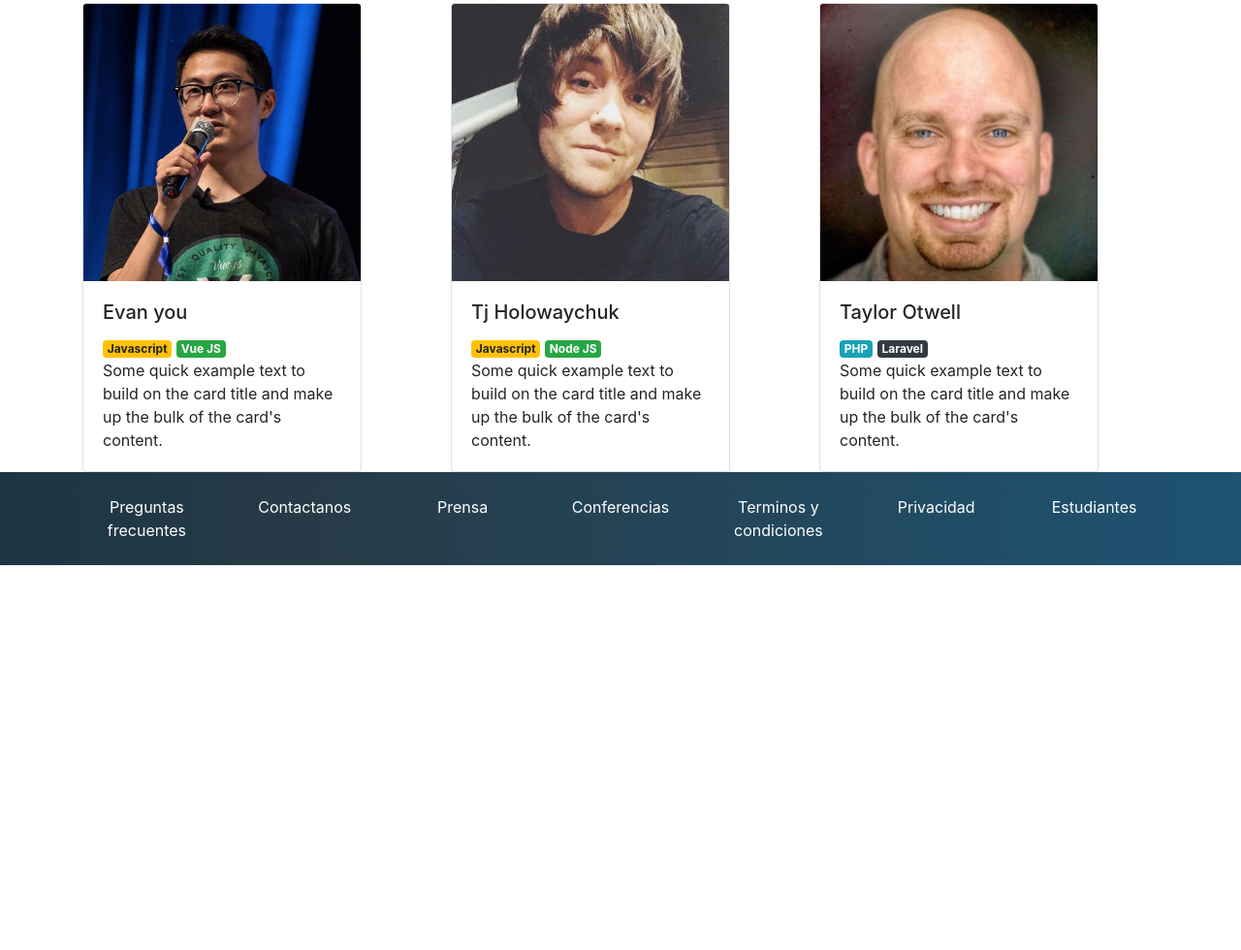
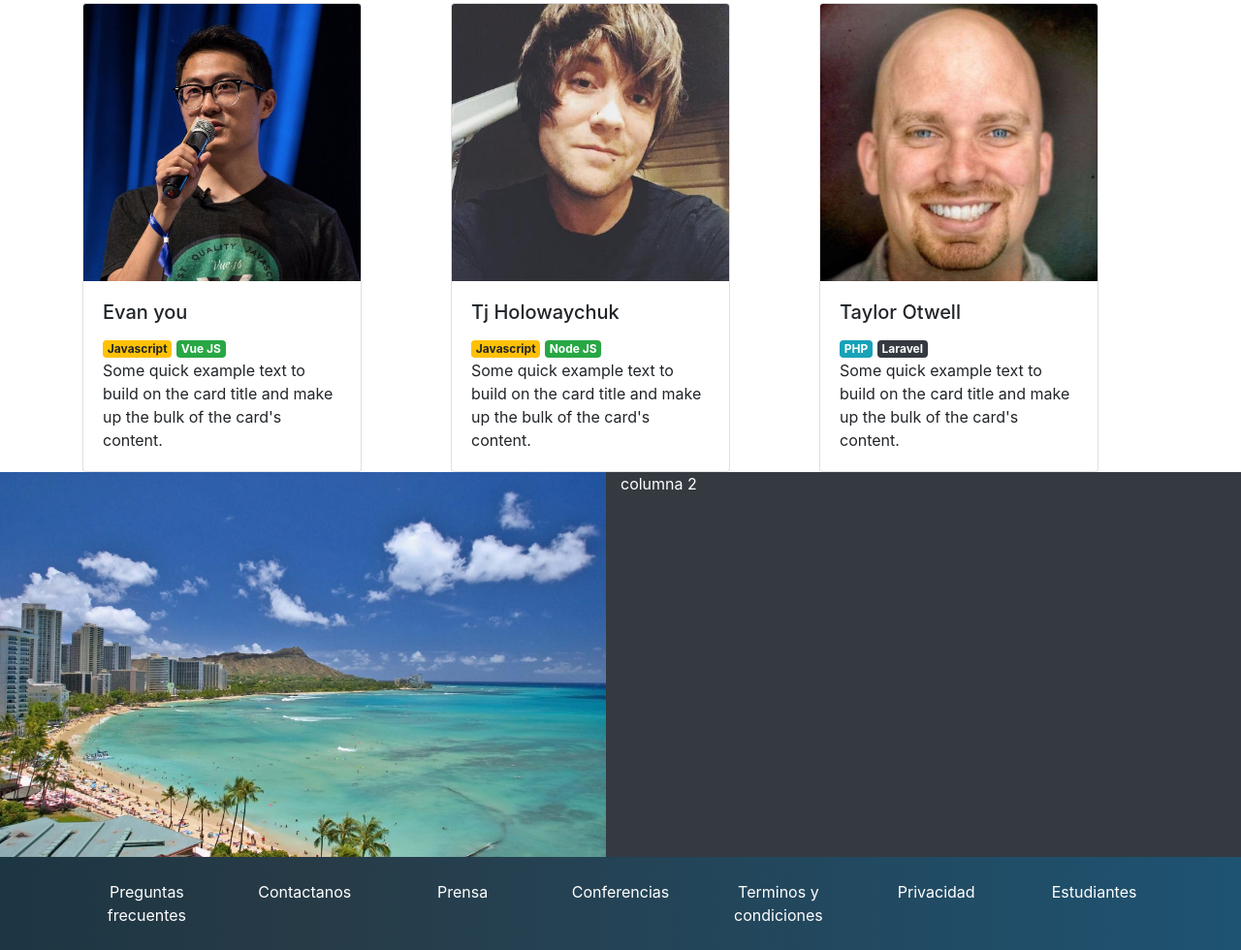
Before and after one commit to rych182/bootstrap4-p, a plain HTML site: page index.html in a window 1280 px wide. Shown: the part 707-1687 px from the top of the page at 97% size. Before the commit the page ends 1290 px from the top, so only its background shows below. Drawn offline with nearby package versions, Linux system fonts and the light colour scheme.

Commit message:
Agregué otra imagen

```diff
--- a/index.css
+++ b/index.css
@@ -45,6 +45,15 @@ donde esta el slide*/
   height: 100%;
 }
 
+#place-time{
+  background-color: #343a40;
+  color: white;
+}
+
+#place-time img{
+  max-width: 100%;
+}
+
 #footer{
   background: linear-gradient(90deg,#1c3643,#273b47 25%,#1e5372);
 }
--- a/index.html
+++ b/index.html
@@ -153,7 +153,22 @@
 
 <!--   ================== CERRAMOS  SPEAKERS =================         -->
 
+<!--  =================== LUGAR Y FECHA ========================    -->
 
+  <section id="place-time">
+    <div class="container-fluid">
+      <div class="row">
+        <div class="col pl-0 pr-0">
+          <img src="assets/images/honolulu.jpg" alt="Honolulu">
+        </div>
+        <div class="col">
+          columna 2
+        </div>
+      </div>
+    </div>
+  </section>
+
+<!--  =================== LUGAR Y FECHA ========================    -->
 
     <!--          FOOTER          -->
         <footer id="footer" class="pb-4 pt-4">
```
Also changed, not shown: assets/images/honolulu.jpg (added).
